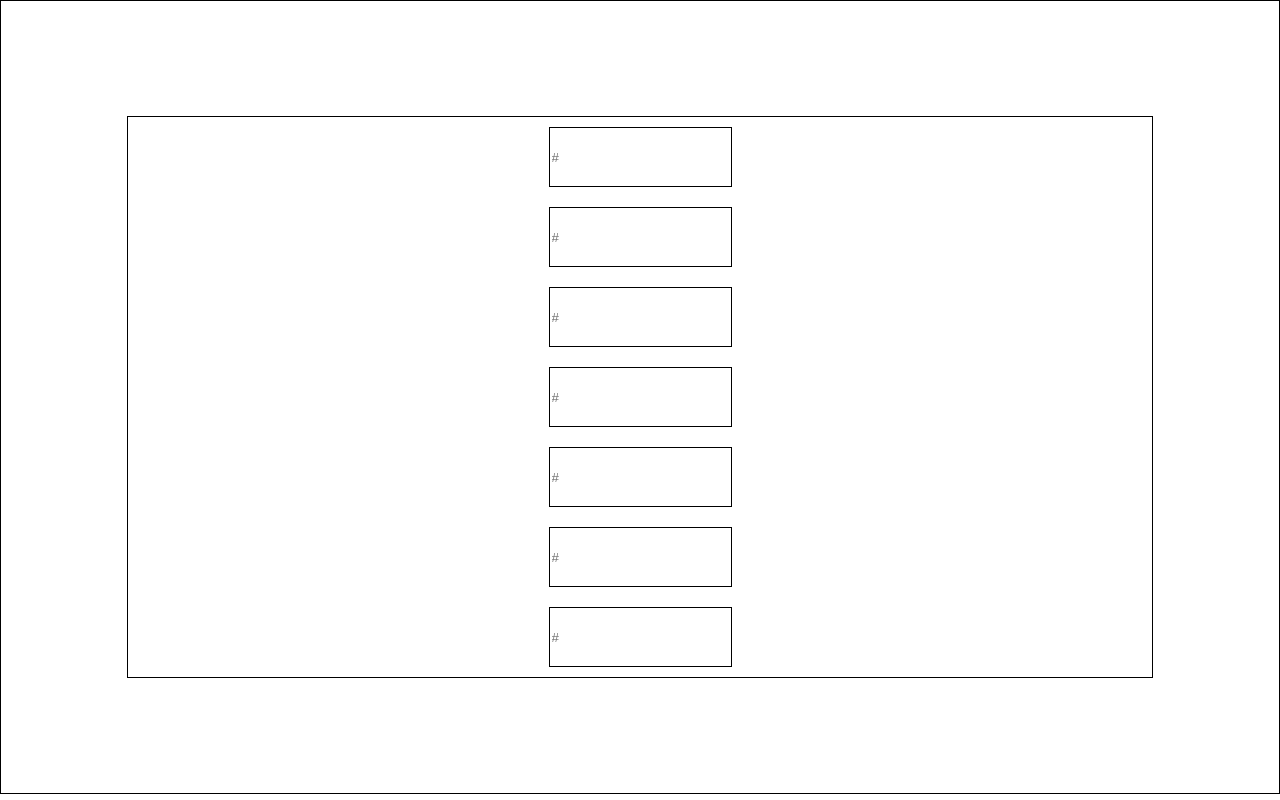
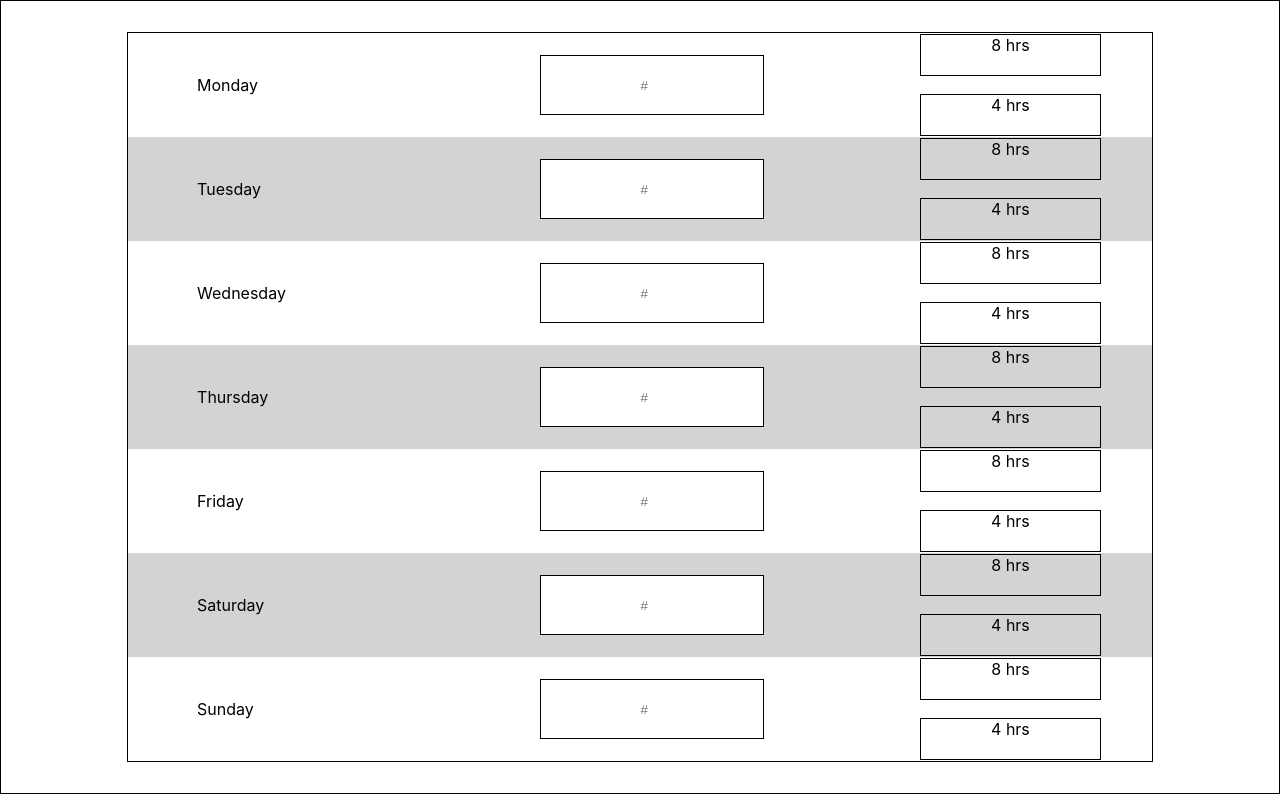
Before and after one commit to Kozyrov/my_missing_timesheet, a React (Create React App) app: page / in a window 1280 px wide. Built offline with nearby package versions, Linux system fonts and the light colour scheme.

Commit message:
added grey bars. implementing state.

```diff
--- /dev/null
+++ b/src/Components/TemplateEntries/TemplateEntries.js
@@ -0,0 +1,8 @@
+import React from 'react';
+import './templateEntries.css';
+
+export const TemplateEntries = props =>
+    <div className='template-entries-container'>
+        <div className='template-entry-btn'>8 hrs</div>
+        <div className='template-entry-btn'>4 hrs</div>
+    </div>
--- /dev/null
+++ b/src/Components/TemplateEntries/templateEntries.css
@@ -0,0 +1,9 @@
+.template-entry-btn {
+    flex-basis: auto;
+    display: flex;
+    justify-content: center;
+    border: solid 1px black;
+    width: 14vw;
+    height: 5vh;
+    margin: 10%;
+}
--- a/src/Components/TimeEntryContainer/TimeEntryContainer.js
+++ b/src/Components/TimeEntryContainer/TimeEntryContainer.js
@@ -1,8 +1,18 @@
 import React from 'react';
 import './timeEntryContainer.css';
 import { TimeInput } from '../TimeInput/TimeInput';
+import { TemplateEntries } from '../TemplateEntries/TemplateEntries';
+
+function alternatingBackground(props) {
+    if (props.dayIndex % 2 > 0){
+        return 'time-entry-alternate';
+    }
+    return 'time-entry-container'
+}
 
 export const TimeEntryContainer = props =>
-    <div className='time-entry-container'>
+    <div className={alternatingBackground(props)}>
+        <div className='date-container'>{props.day}</div>
         <TimeInput />
+        <TemplateEntries />
     </div>
--- a/src/Components/TimeEntryContainer/timeEntryContainer.css
+++ b/src/Components/TimeEntryContainer/timeEntryContainer.css
@@ -1,7 +1,20 @@
 .time-entry-container {
     width: 80vw;
-    height: 10vh;
+    height: 13vh;
     display: flex;
     align-items: center;
     justify-content: space-around;
 }
+
+.time-entry-alternate {
+    width: 80vw;
+    height: 13vh;
+    display: flex;
+    align-items: center;
+    justify-content: space-around;
+    background-color: lightgray;
+}
+.date-container {
+    flex-basis: auto;
+    width: 16vw;
+}
--- a/src/Components/TimeInput/TimeInput.js
+++ b/src/Components/TimeInput/TimeInput.js
@@ -1,4 +1,20 @@
-import React from 'react';
+import { React, Component } from 'react';
 import './timeInput.css';
+import { emptyStatement } from '@babel/types';
 
-export const TimeInput = props => <input type='text' placeholder='#' className='time-input'></input>
+export class TimeInput extends Component {
+    constructor (props) {
+        super(props);
+        this.state = {
+            value: null
+        }
+    }
+
+    validateInput = (event) => {
+        console.log(event);
+    }
+
+    render() {
+        return <input type='number'placeholder='#' className='time-input' onChange={this.validateInput}></input>;
+    }
+}
--- a/src/Components/TimeInput/timeInput.css
+++ b/src/Components/TimeInput/timeInput.css
@@ -1,5 +1,7 @@
 .time-input {
     border: solid black 1px;
     flex-basis: auto;
+    text-align: center;
     height: 7vh;
+    width: 17vw;
 }
--- a/src/Components/TimeSheetContainer/TimeSheetContainer.js
+++ b/src/Components/TimeSheetContainer/TimeSheetContainer.js
@@ -15,6 +15,7 @@ const daysOfTheWeek = [
 export const TimeSheetContainer = (props) =>
     <div className='time-sheet-container'>
         {daysOfTheWeek.map(
-            (item, key) => <TimeEntryContainer item={item} key={item + Math.random()} />
+            (day, key) =>
+            <TimeEntryContainer day={day} dayIndex={key} key={day + '_' + Math.random()} />
         )}
     </div>
```
